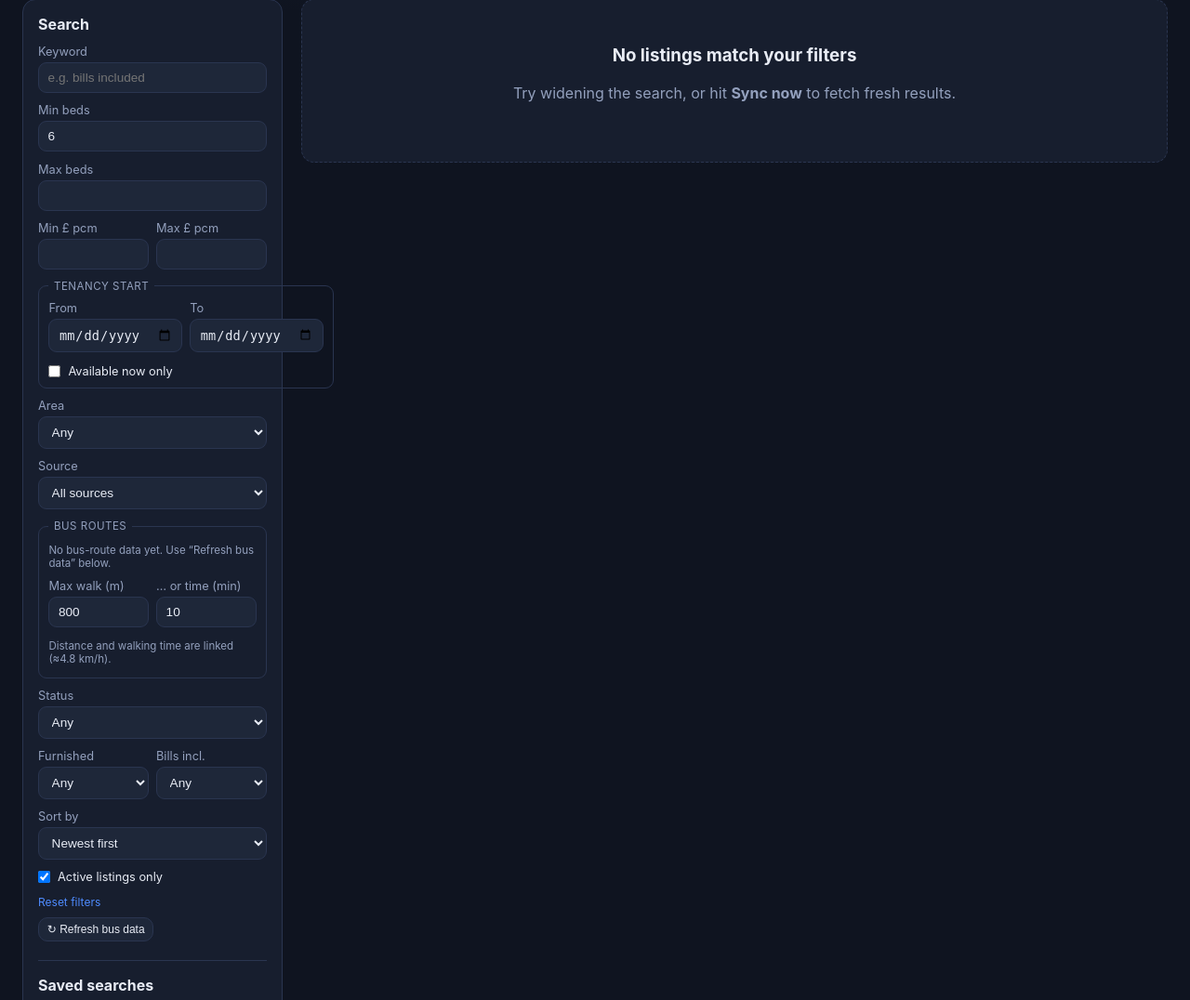
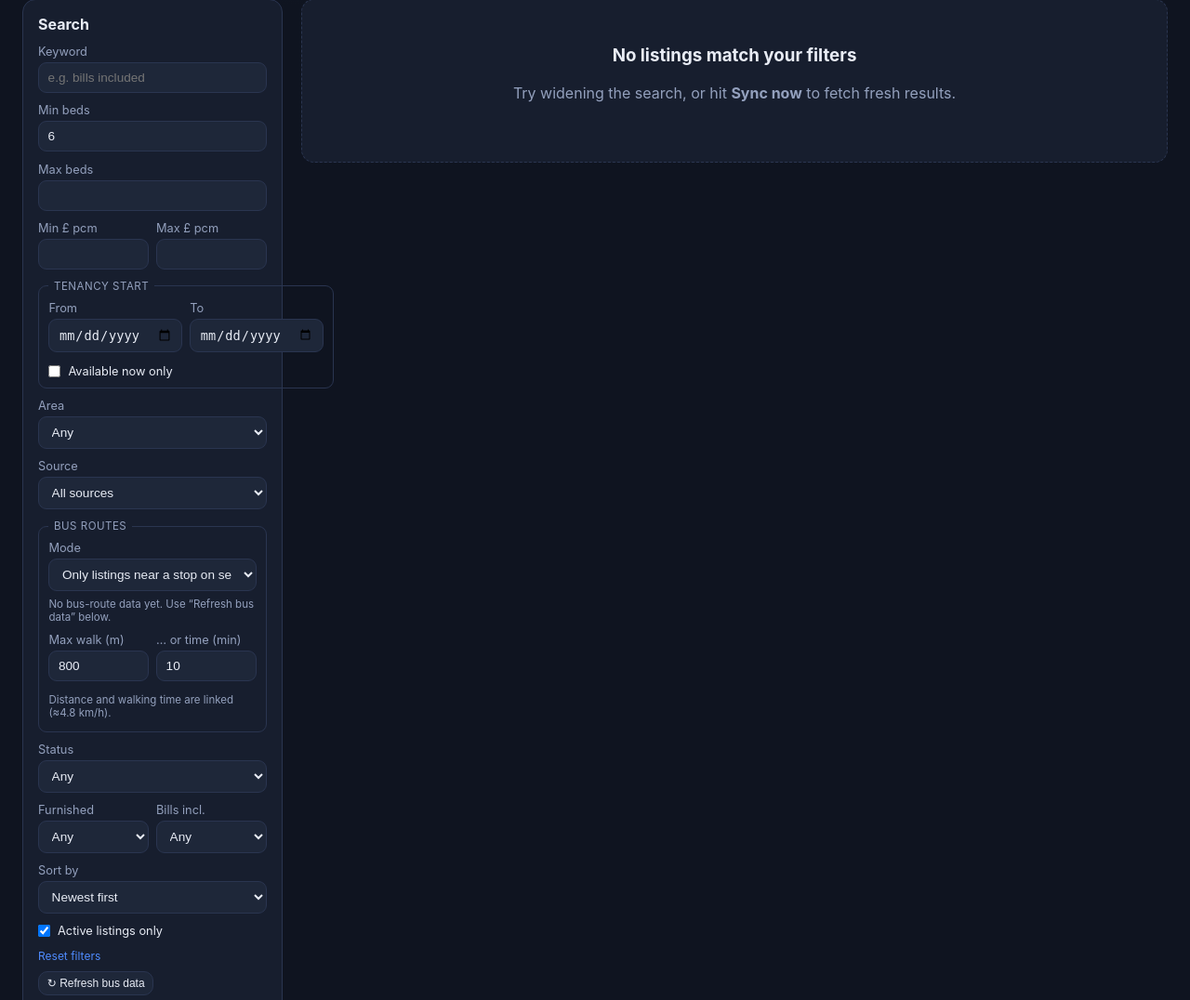
Before and after one commit to Aspect102/house_finder, a FastAPI app: page / in a window 1280 px wide. Shown: the part 165-1241 px from the top of the page at 93% size. Run offline with FastAPI, Linux system fonts and the light colour scheme; data that the repository does not hold is empty; some libraries are stand-ins or nearby versions.

Commit message:
Add annotate mode for bus routes (label nearest routes per listing)
- Bus routes gain a Mode switch:
    filter  = only listings near a stop on the selected routes (unchanged)
    annotate = show every listing and label the nearest stop on each route
               within the max walk, e.g. 'U1 at Laura Place · 634 m'
- Cards now render a list of route/stop/distance badges.
- API: route_mode param; ListingOut gains nearby_routes.
- Fix: metres input used step=50, which made time-derived distances such as
  6 min (480 m) fail browser validation and silently halt the htmx search.
  Both walk inputs are now step=any.
- Saved searches and CLI carry route_mode.

```diff
--- a/house_finder/__init__.py
+++ b/house_finder/__init__.py
@@ -1,3 +1,3 @@
 """House Finder — Bath student housing aggregator."""
 
-__version__ = "0.3.0"
+__version__ = "0.4.0"
--- a/house_finder/app.py
+++ b/house_finder/app.py
@@ -25,11 +25,19 @@ from .profiles import (
     query_from_params,
     run_profile,
 )
-from .schemas import ListingOut, ProfileIn, ProfileOut, SearchQuery, SyncRunOut
+from .schemas import (
+    ListingOut,
+    NearbyRoute,
+    ProfileIn,
+    ProfileOut,
+    SearchQuery,
+    SyncRunOut,
+)
 from .scheduler import get_scheduler, shutdown_scheduler, start_scheduler
 from .sources import available_sources
 from .sync import mark_seen, run_sync
 from .transit import (
+    annotate_listings_by_routes,
     available_routes as transit_available_routes,
     filter_listings_by_routes,
     sync_transit,
@@ -179,20 +187,30 @@ def _parse_routes(value: str | list[str] | None) -> list[str]:
 
 
 def _transit_context(
-    db: Session, listings: list, routes: list[str], max_distance_m: int
+    db: Session,
+    listings: list,
+    routes: list[str],
+    max_distance_m: int,
+    mode: str = "filter",
 ) -> tuple[list, dict, str]:
-    """Apply the bus-route filter and return (listings, info, warning)."""
+    """Apply the bus-route filter/labelling and return (listings, info, warning)."""
+    if mode == "annotate":
+        return annotate_listings_by_routes(
+            db, listings, max_distance_m, all_routes=True
+        )
     return filter_listings_by_routes(db, listings, routes, max_distance_m)
 
 
-def _listing_out(listing: Listing, info: dict | None = None) -> ListingOut:
+def _listing_out(listing: Listing, info: list[dict] | None = None) -> ListingOut:
     out = ListingOut.model_validate(listing)
     if info:
+        best = info[0]
         out = out.model_copy(
             update={
-                "nearest_route": info.get("route"),
-                "nearest_stop": info.get("stop"),
-                "nearest_stop_m": info.get("distance_m"),
+                "nearest_route": best.get("route"),
+                "nearest_stop": best.get("stop"),
+                "nearest_stop_m": best.get("distance_m"),
+                "nearby_routes": [NearbyRoute(**m) for m in info],
             }
         )
     return out
@@ -262,7 +280,13 @@ def _listings_for_query(
         available_now=query.available_now,
     )
     listings = db.scalars(_order(stmt, sort).limit(limit)).all()
-    return _transit_context(db, listings, query.routes, query.max_stop_distance_m)
+    return _transit_context(
+        db,
+        listings,
+        query.routes,
+        query.max_stop_distance_m,
+        query.route_mode,
+    )
 
 
 # --------------------------------------------------------------------------
@@ -289,6 +313,7 @@ def index(
     active_only: str = Query("true"),
     routes: list[str] = Query(default=[]),
     max_stop_distance_m: str | None = Query(None),
+    route_mode: str = Query("filter"),
 ):
     settings = get_settings()
     furnished_val = {"yes": True, "no": False}.get(furnished)
@@ -308,6 +333,7 @@ def index(
     active_only_b = _to_bool(active_only)
     routes_list = _parse_routes(routes)
     max_distance_i = _to_int(max_stop_distance_m, settings.default_max_stop_distance_m)
+    mode = route_mode if route_mode in {"filter", "annotate"} else "filter"
 
     stmt = select(Listing)
     stmt = _apply_filters(
@@ -330,7 +356,7 @@ def index(
     stmt = _order(stmt, sort)
     listings = db.scalars(stmt.limit(500)).all()
     listings, transit_info, transit_warning = _transit_context(
-        db, list(listings), routes_list, max_distance_i
+        db, list(listings), routes_list, max_distance_i, mode
     )
 
     areas = [
@@ -371,6 +397,7 @@ def index(
                 "routes": ",".join(routes_list),
                 "routes_list": routes_list,
                 "max_stop_distance_m": max_stop_distance_m,
+                "route_mode": mode,
             },
         },
     )
@@ -397,6 +424,7 @@ def listings_partial(
     active_only: str = Query("true"),
     routes: list[str] = Query(default=[]),
     max_stop_distance_m: str | None = Query(None),
+    route_mode: str = Query("filter"),
 ):
     furnished_val = {"yes": True, "no": False}.get(furnished)
     bills_val = {"yes": True, "no": False}.get(bills)
@@ -405,6 +433,7 @@ def listings_partial(
         min_beds = str(settings.default_beds)
     if max_stop_distance_m is None:
         max_stop_distance_m = str(settings.default_max_stop_distance_m)
+    mode = route_mode if route_mode in {"filter", "annotate"} else "filter"
     stmt = _apply_filters(
         select(Listing),
         status=status,
@@ -428,6 +457,7 @@ def listings_partial(
         list(listings),
         _parse_routes(routes),
         _to_int(max_stop_distance_m, settings.default_max_stop_distance_m),
+        mode,
     )
     return templates.TemplateResponse(
         request,
@@ -544,6 +574,7 @@ def save_profile(
     available_now: str = Form(""),
     routes: str = Form(""),
     max_stop_distance_m: str = Form(""),
+    route_mode: str = Form("filter"),
 ):
     """Save the current UI filters as a reusable, schedulable search."""
     settings = get_settings()
@@ -563,6 +594,7 @@ def save_profile(
         max_stop_distance_m=_to_int(
             max_stop_distance_m, settings.default_max_stop_distance_m
         ),
+        route_mode=route_mode,
         max_results=settings.max_results_per_source,
     )
     params = params_from_query(
@@ -693,6 +725,7 @@ def api_listings(
     limit: str = Query("100"),
     routes: list[str] = Query(default=[]),
     max_stop_distance_m: str | None = Query(None),
+    route_mode: str = Query("filter"),
 ):
     settings = get_settings()
     if min_beds is None:
@@ -718,14 +751,22 @@ def api_listings(
         _order(stmt, sort).limit(min(_to_int(limit, 100), 1000))
     ).all()
     routes_list = _parse_routes(routes)
-    if not routes_list:
-        return [_listing_out(x) for x in listings]
+    mode = route_mode if route_mode in {"filter", "annotate"} else "filter"
     distance = (
         settings.default_max_stop_distance_m
         if max_stop_distance_m is None
         else _to_int(max_stop_distance_m, settings.default_max_stop_distance_m)
     )
-    listings, info, _warning = _transit_context(db, list(listings), routes_list, distance)
+    if mode == "annotate":
+        listings, info, _warning = _transit_context(
+            db, list(listings), routes_list, distance, "annotate"
+        )
+        return [_listing_out(x, info.get(x.id)) for x in listings]
+    if not routes_list:
+        return [_listing_out(x) for x in listings]
+    listings, info, _warning = _transit_context(
+        db, list(listings), routes_list, distance, "filter"
+    )
     return [_listing_out(x, info.get(x.id)) for x in listings]
 
 
--- a/house_finder/cli.py
+++ b/house_finder/cli.py
@@ -47,6 +47,7 @@ def _build_query(args: argparse.Namespace) -> SearchQuery:
             getattr(args, "max_stop_distance", 0)
             or settings.default_max_stop_distance_m
         ),
+        route_mode=getattr(args, "route_mode", "") or "filter",
         max_results=getattr(args, "max_results", 0) or settings.max_results_per_source,
     )
 
@@ -205,6 +206,7 @@ def main() -> None:
     p_sync.add_argument("--radius", type=float, default=0)
     p_sync.add_argument("--routes", type=str, default="", help="Comma-separated bus route tokens, e.g. U1,U2")
     p_sync.add_argument("--max-stop-distance", type=int, default=0, help="Max metres from a selected-route stop")
+    p_sync.add_argument("--route-mode", type=str, choices=["filter", "annotate"], default="filter")
     p_sync.add_argument("--tenancy-start-from", type=str, default="", help="Earliest move-in date (ISO)")
     p_sync.add_argument("--tenancy-start-to", type=str, default="", help="Latest move-in date (ISO)")
     p_sync.add_argument("--sources", type=str, default="")
@@ -225,6 +227,7 @@ def main() -> None:
     p_profiles.add_argument("--radius", type=float, default=0)
     p_profiles.add_argument("--routes", type=str, default="", help="Comma-separated bus route tokens")
     p_profiles.add_argument("--max-stop-distance", type=int, default=0)
+    p_profiles.add_argument("--route-mode", type=str, choices=["filter", "annotate"], default="filter")
     p_profiles.add_argument("--tenancy-start-from", type=str, default="")
     p_profiles.add_argument("--tenancy-start-to", type=str, default="")
     p_profiles.add_argument("--sources", type=str, default="")
--- a/house_finder/profiles.py
+++ b/house_finder/profiles.py
@@ -77,6 +77,8 @@ def profile_apply_qs(profile: SearchProfile) -> str:
     distance = params.get("max_stop_distance_m")
     if distance:
         view["max_stop_distance_m"] = str(distance)
+    if params.get("route_mode") == "annotate":
+        view["route_mode"] = "annotate"
     sources = params.get("sources") or []
     if isinstance(sources, (list, tuple)) and len(sources) == 1:
         view["source"] = str(sources[0])
--- a/house_finder/templates/index.html
+++ b/house_finder/templates/index.html
@@ -101,6 +101,13 @@
         </label>
         <fieldset class="bus-routes">
           <legend>Bus routes</legend>
+          <label>Mode
+            <select id="route-mode" name="route_mode">
+              <option value="filter" {% if filters.route_mode != 'annotate' %}selected{% endif %}>Only listings near a stop on selected routes</option>
+              <option value="annotate" {% if filters.route_mode == 'annotate' %}selected{% endif %}>All listings, label nearest routes</option>
+            </select>
+          </label>
+          <div id="route-select-wrap">
             {% if transit_routes %}
             <label>Near a stop on
               <select name="routes" multiple size="{{ 6 if transit_routes|length > 6 else transit_routes|length }}">
@@ -112,12 +119,13 @@
             {% else %}
             <p class="hint">No bus-route data yet. Use “Refresh bus data” below.</p>
             {% endif %}
+          </div>
           <div class="row">
-            <label>Max walk (m)
-              <input id="max-stop-distance" type="number" name="max_stop_distance_m" min="0" step="50" value="{{ filters.max_stop_distance_m }}" />
+            <label id="max-stop-distance-label">Max walk (m)
+              <input id="max-stop-distance" type="number" name="max_stop_distance_m" min="0" step="any" value="{{ filters.max_stop_distance_m }}" />
             </label>
             <label>… or time (min)
-              <input id="max-stop-time" type="number" min="0" step="1" inputmode="numeric" />
+              <input id="max-stop-time" type="number" min="0" step="any" inputmode="numeric" />
             </label>
           </div>
           <p class="hint">Distance and walking time are linked (≈4.8 km/h).</p>
@@ -189,6 +197,7 @@
           <input type="hidden" name="available_now" value="{{ filters.available_now }}" />
           <input type="hidden" name="routes" value="{{ filters.routes }}" />
           <input type="hidden" name="max_stop_distance_m" value="{{ filters.max_stop_distance_m }}" />
+          <input type="hidden" name="route_mode" value="{{ filters.route_mode }}" />
           <button class="btn tiny" type="submit">＋ Save current filters</button>
         </form>
         {% if profiles %}
@@ -260,6 +269,19 @@
         timeToDist();
         search();
       });
+
+      // Mode switch: "filter" needs the route multi-select; "annotate" ignores
+      // it (every route is labelled), so hide/disable it to avoid confusion.
+      const mode = document.getElementById("route-mode");
+      const wrap = document.getElementById("route-select-wrap");
+      const routesSelect = wrap ? wrap.querySelector('select[name="routes"]') : null;
+      const applyMode = () => {
+        const annotate = mode && mode.value === "annotate";
+        if (wrap) wrap.style.display = annotate ? "none" : "";
+        if (routesSelect) routesSelect.disabled = annotate;
+      };
+      applyMode();
+      if (mode) mode.addEventListener("change", applyMode);
     })();
   </script>
 </body>
--- a/house_finder/templates/partials/listing_card.html
+++ b/house_finder/templates/partials/listing_card.html
@@ -32,7 +32,9 @@
       <li class="tenancy">From {{ l.available_from }}</li>
       {% endif %}
       {% if tinfo %}
-      <li class="transit">🚌 {{ tinfo.route }} at {{ tinfo.stop }} · {{ tinfo.distance_m }} m</li>
+      {% for t in tinfo %}
+      <li class="transit">🚌 {{ t.route }} at {{ t.stop }} · {{ t.distance_m }} m</li>
+      {% endfor %}
       {% endif %}
     </ul>
     {% if l.previous_price_pcm and l.previous_price_pcm != l.price_pcm %}
--- a/house_finder/transit/__init__.py
+++ b/house_finder/transit/__init__.py
@@ -17,6 +17,7 @@ from __future__ import annotations
 from .geo import haversine_m
 from .ingest import (
     TransitSyncResult,
+    annotate_listings_by_routes,
     available_routes,
     filter_listings_by_routes,
     route_points,
@@ -25,6 +26,7 @@ from .ingest import (
 
 __all__ = [
     "TransitSyncResult",
+    "annotate_listings_by_routes",
     "available_routes",
     "filter_listings_by_routes",
     "haversine_m",
```
Also changed, not shown: house_finder/schemas.py (+21 -0 lines), house_finder/transit/ingest.py (+85 -11 lines), tests/test_transit.py (+30 -2 lines), README.md. Lines whose indentation alone changed are shown as unchanged.
